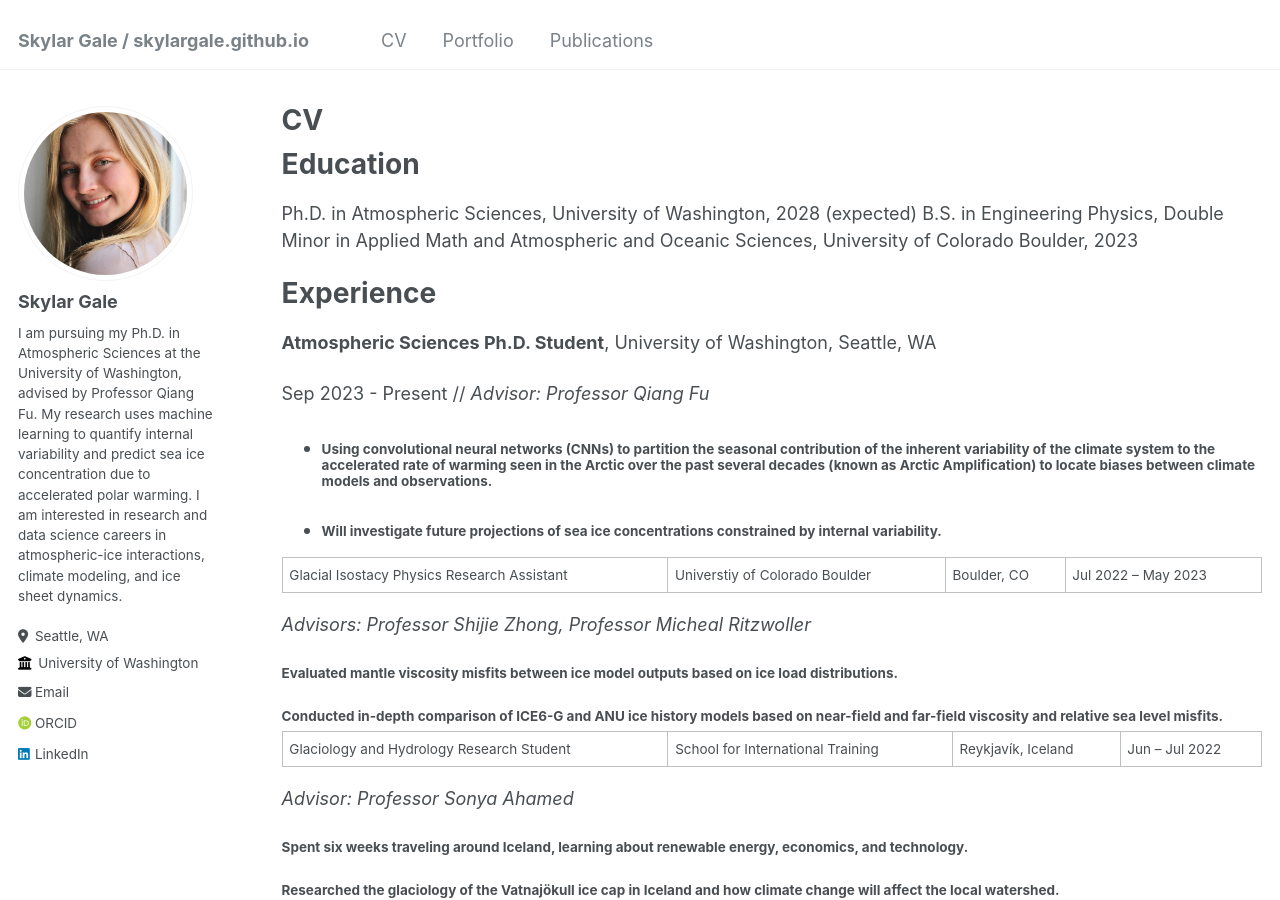
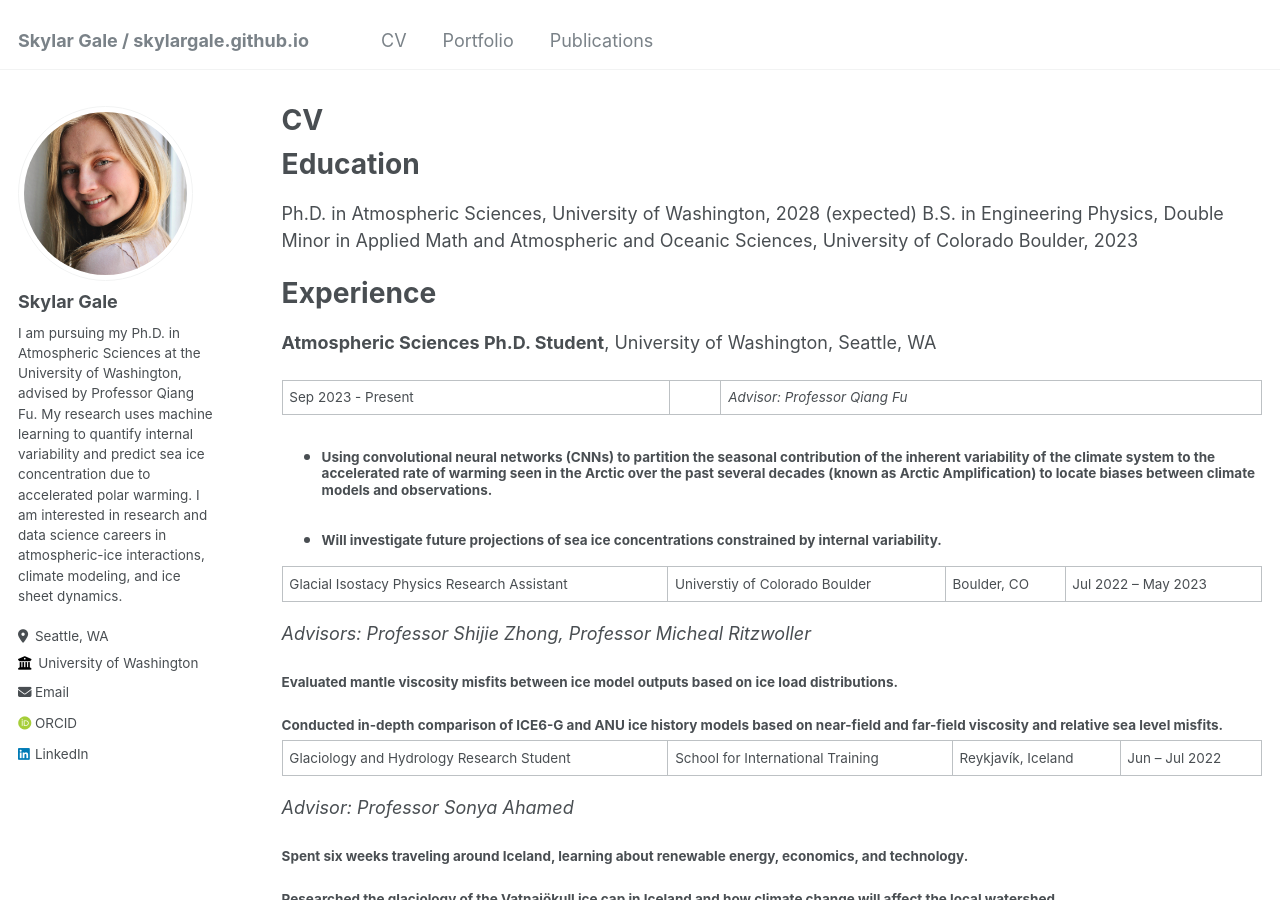
Before and after one commit to skylargale/skylargale.github.io, a Jekyll site: the page built from _pages/cv.md, in a window 1280 px wide and 900 px high. Built offline with Jekyll 4.4.1, drawn with Linux system fonts in a browser that asks for light colours; some web fonts are replaced.

Commit message:
Update cv.md

```diff
--- a/_pages/cv.md
+++ b/_pages/cv.md
@@ -18,7 +18,7 @@ Experience
 ======
 **Atmospheric Sciences Ph.D. Student**, University of Washington, Seattle, WA
 
-Sep 2023 - Present // _Advisor: Professor Qiang Fu_
+Sep 2023 - Present || _Advisor: Professor Qiang Fu_
 
 * #### Using convolutional neural networks (CNNs) to partition the seasonal contribution of the inherent variability of the climate system to the accelerated rate of warming seen in the Arctic over the past several decades (known as Arctic Amplification) to locate biases between climate models and observations.
 * #### Will investigate future projections of sea ice concentrations constrained by internal variability.
```
